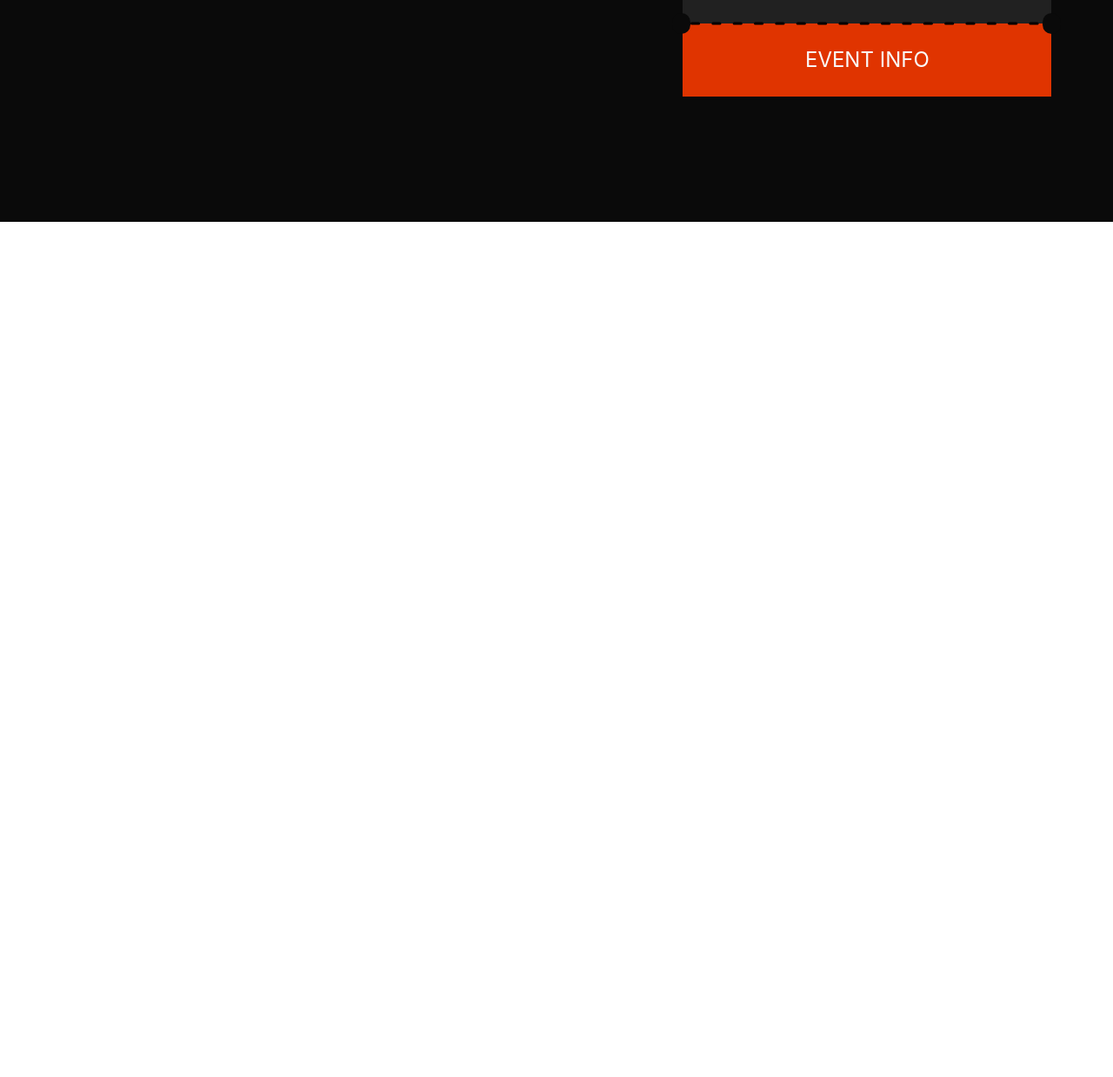
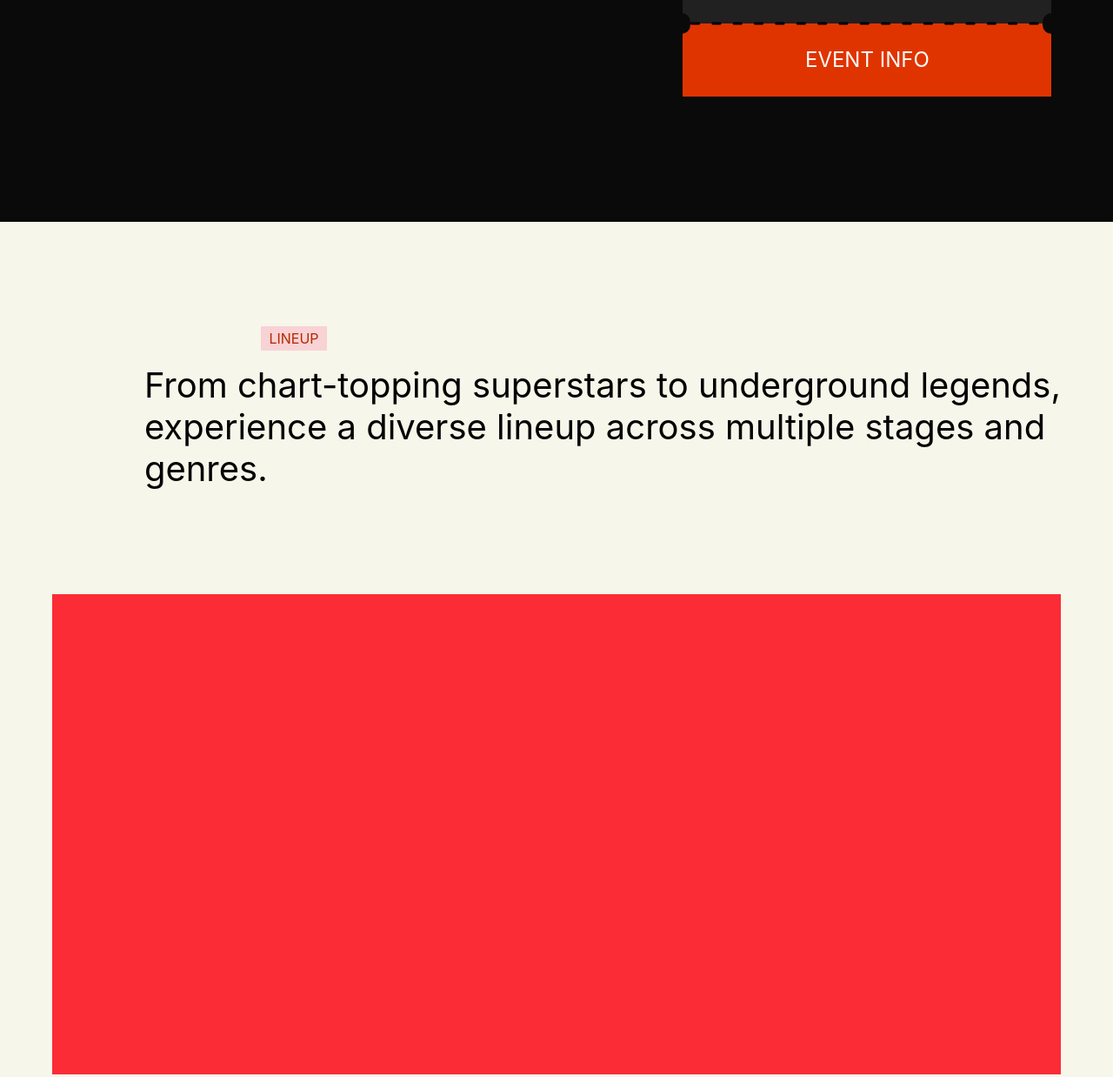
Before and after one commit to pranavnayi01/Final-Project, a website: page index.html in a window 1280 px wide. Shown: the part 1345-2583 px from the top of the page at 87% size. Before the commit the page ends 1600 px from the top, so only its background shows below. Drawn offline with Linux system fonts and the light colour scheme.

Commit message:
Line Up Section in work!

```diff
--- a/index.html
+++ b/index.html
@@ -144,6 +144,46 @@
 
 
 
+    <!-- Line-Up -->
+    <section class="w-full h-275 bg-[#F6F6EA] py-30">
+
+        <!-- Line-Up Layput -->
+        <div class="px-15 w-full h-full flex flex-col justify-between">
+
+            <!-- Line-Up Header -->
+
+            <!-- container -->
+            <div class="w-full h-49">
+
+                <!-- Line-Up -->
+                <div class="w-full h-full flex flex-col items-end gap-4">
+
+                    <div class="w-19 h-7 text-[#B32A00] bg-[#FE407D33] text-center self-start ml-60 py-0.5">LINEUP
+                    </div>
+
+                    <h2 class="block text-[40px] text-[#010101] contrast-[19px] leading-12">
+                        From chart-topping superstars to underground legends,<br>
+                        experience a diverse lineup across multiple stages and<br>
+                        genres.
+                    </h2>
+
+                </div>
+                <!-- Line-Up ends -->
+
+            </div>
+            <!-- container ends -->
+
+            <!-- Line-Up Header ends -->
+
+            <!-- Card-Container -->
+            <div class="w-full h-138 bg-red-500"></div>
+            <!-- Card-Container ends -->
+
+        </div>
+        <!-- Line-Up Layout ends -->
+
+    </section>
+    <!-- Line-Up ends -->
 
 </body>
 
```
Also changed, not shown: src/css/output.css.
